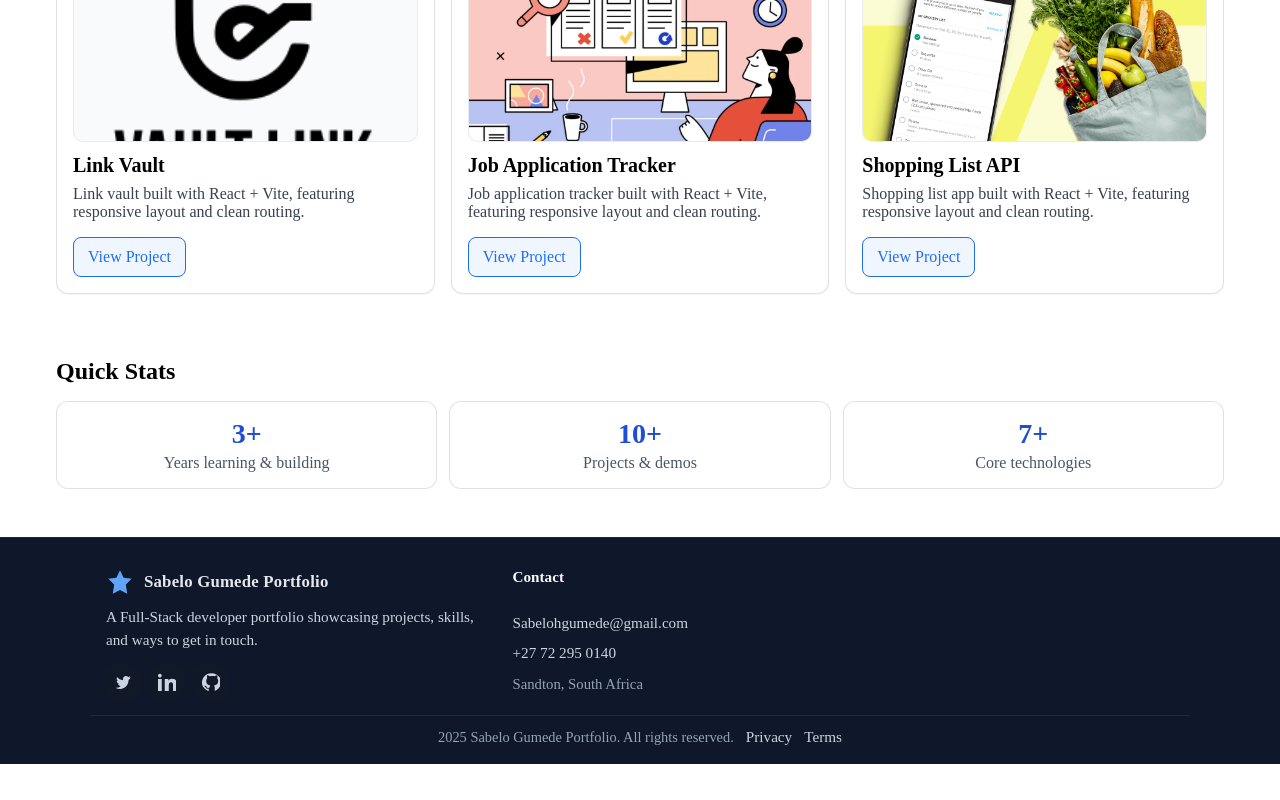
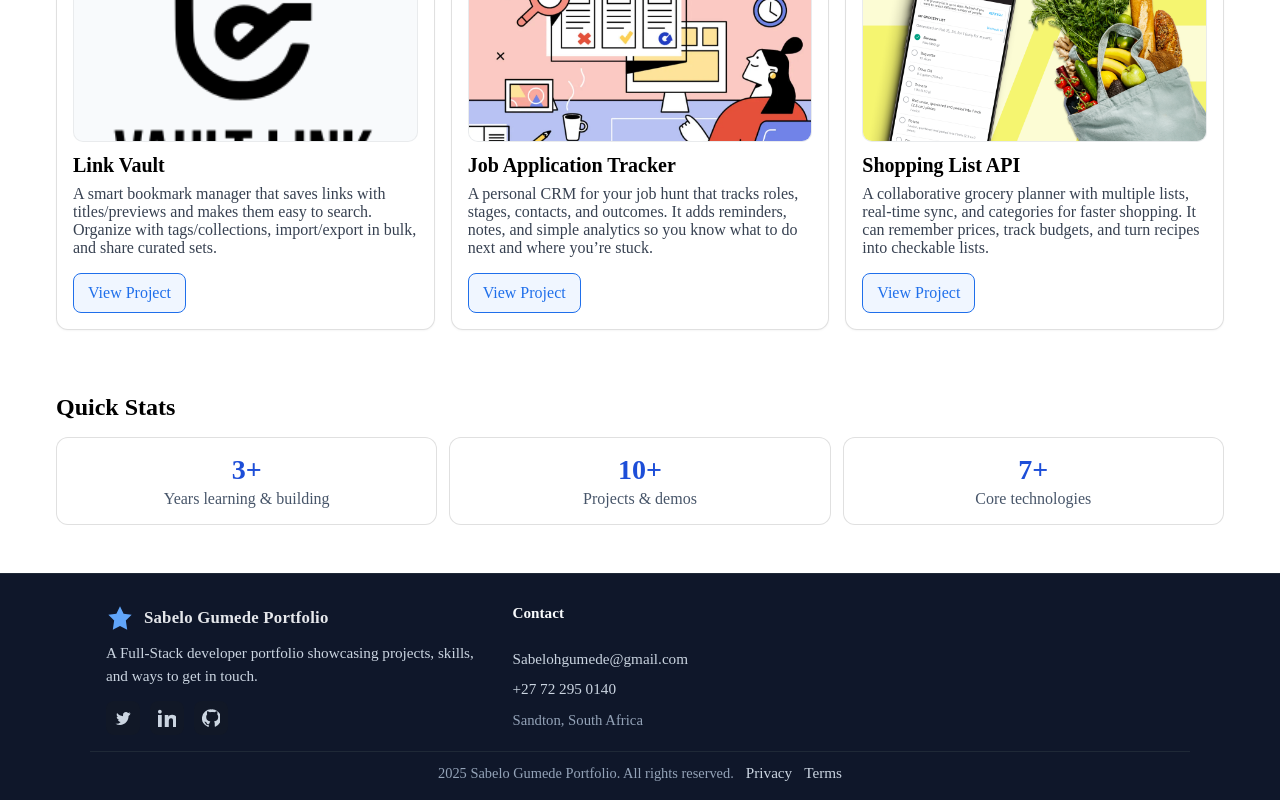
Before and after one commit to juniorSarh/Portfolio-Sabelo, a React (Vite) app: page / in a window 1280 px wide. Shown: the part 850-1650 px from the top of the page. Before the commit the page ends 1614 px from the top, so only its background shows below. Built offline with nearby package versions, Linux system fonts and the light colour scheme.

Commit message:
updated the projects description

```diff
--- a/src/pages/Home.tsx
+++ b/src/pages/Home.tsx
@@ -16,7 +16,7 @@ export default function Home() {
     {
       title: "Link Vault",
       description:
-        "Link vault built with React + Vite, featuring responsive layout and clean routing.",
+        "A smart bookmark manager that saves links with titles/previews and makes them easy to search. Organize with tags/collections, import/export in bulk, and share curated sets.",
       link: "https://your-portfolio-live-link.example.com",
       imageSrc: linkVault,
       imageAlt: "Screenshot preview of the portfolio website",
@@ -24,7 +24,7 @@ export default function Home() {
     {
       title: "Job Application Tracker",
       description:
-        "Job application tracker built with React + Vite, featuring responsive layout and clean routing.",
+        "A personal CRM for your job hunt that tracks roles, stages, contacts, and outcomes. It adds reminders, notes, and simple analytics so you know what to do next and where you’re stuck.",
       link: "https://job-app-tracker-qzko.onrender.com",
       imageSrc: JobTracker,
       imageAlt: "job application tracker",
@@ -32,7 +32,7 @@ export default function Home() {
     {
       title: "Shopping List API",
       description:
-        "Shopping list app built with React + Vite, featuring responsive layout and clean routing.",
+        "A collaborative grocery planner with multiple lists, real-time sync, and categories for faster shopping. It can remember prices, track budgets, and turn recipes into checkable lists.",
       link: "https://shopping-list-app-pfno.onrender.com",
       imageSrc: shoppingList,
       imageAlt: "Dashboard analytics preview",
--- a/src/pages/Projects.tsx
+++ b/src/pages/Projects.tsx
@@ -13,7 +13,7 @@ export default function Projects() {
     {
       title: "Link Vault",
       description:
-        "Link vault built with React + Vite, featuring responsive layout and clean routing.",
+        "A smart bookmark manager that saves links with titles/previews and makes them easy to search. Organize with tags/collections, import/export in bulk, and share curated sets.",
       link: "https://your-portfolio-live-link.example.com",
       imageSrc: linkVault,
       imageAlt: "Screenshot preview of the portfolio website",
@@ -21,7 +21,7 @@ export default function Projects() {
     {
       title: "Job Application Tracker",
       description:
-        "Job application tracker built with React + Vite, featuring responsive layout and clean routing.",
+        "A personal CRM for your job hunt that tracks roles, stages, contacts, and outcomes. It adds reminders, notes, and simple analytics so you know what to do next and where you’re stuck.",
       link: "https://job-app-tracker-qzko.onrender.com",
       imageSrc: JobTracker,
       imageAlt: "job application tracker",
@@ -29,7 +29,7 @@ export default function Projects() {
     {
       title: "The Weather App",
       description:
-        "Weather app built with React + Vite, featuring responsive layout and clean routing.",
+        "Shows real-time conditions plus hourly and daily forecasts with alerts. You can search/save locations, switch units, and optionally view air quality or radar.",
       link: "https://weather-application-5r2t.onrender.com",
       imageSrc: weatherApp,
       imageAlt: "weather application imimage",
@@ -37,7 +37,7 @@ export default function Projects() {
     {
       title: "Shopping List APP",
       description:
-        "Shopping list app built with React + Vite, featuring responsive layout and clean routing.",
+        "A collaborative grocery planner with multiple lists, real-time sync, and categories for faster shopping. It can remember prices, track budgets, and turn recipes into checkable lists.",
       link: "https://shopping-list-app-pfno.onrender.com",
       imageSrc: shoppingList,
       imageAlt: "Dashboard analytics preview",
```
